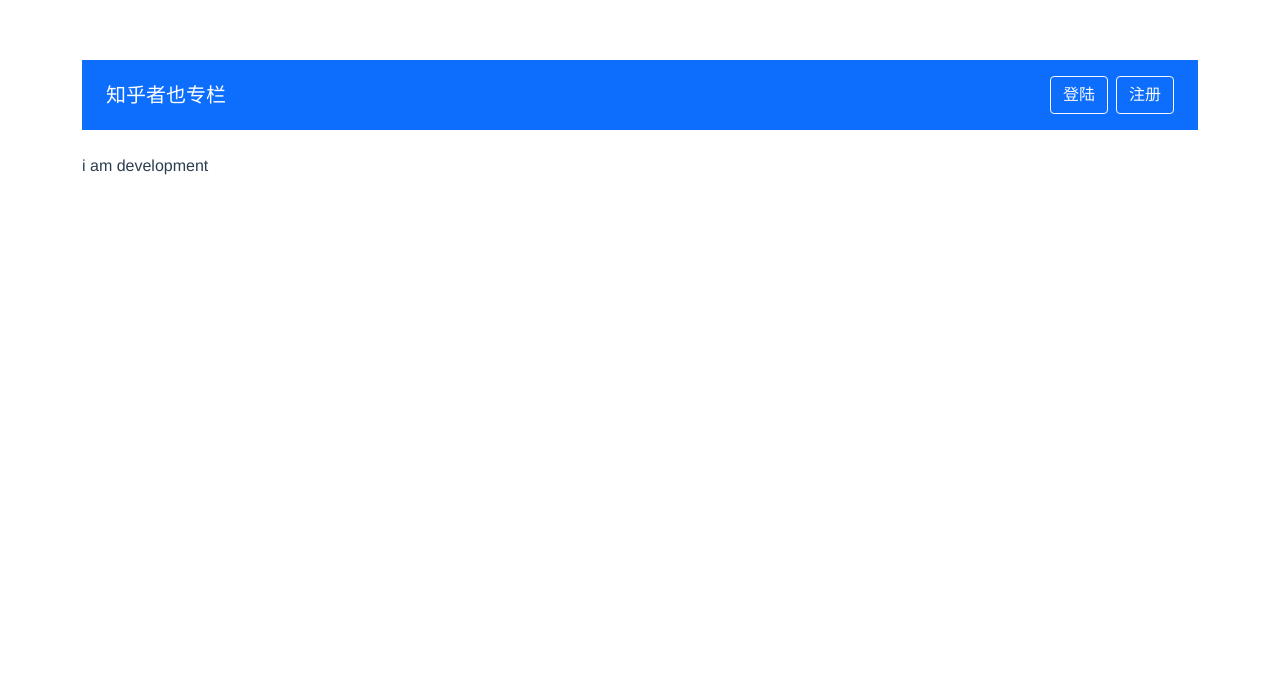
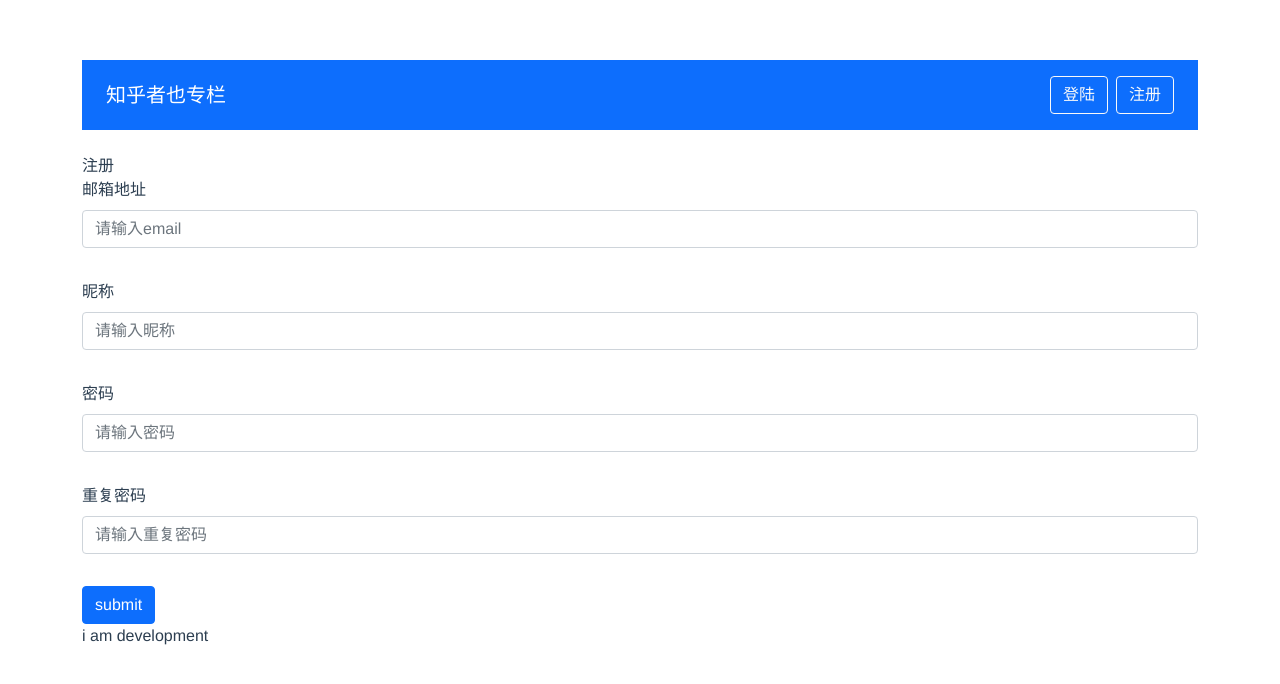
Before and after one commit to a712718/zhihuzheye, a Vue app: page /register in a window 1280 px wide. Shown: the top 684 px of the page. Built offline with nearby package versions, Linux system fonts and the light colour scheme.

Commit message:
fix:  添加注册

```diff
--- /dev/null
+++ b/src/api.ts
@@ -0,0 +1,5 @@
+const api = {
+  register: '/users'
+};
+
+export default api;
--- a/src/components/GlobalHeader.vue
+++ b/src/components/GlobalHeader.vue
@@ -3,7 +3,7 @@
     <a class="navbar-brand" href="#">知乎者也专栏</a>
     <ul v-if="!user.isLogin" class="list-inline mb-0">
       <li class="list-inline-item" @click="login"><a href="#" class="btn btn-outline-light my-2">登陆</a></li>
-      <li class="list-inline-item"><a href="#" class="btn btn-outline-light my-2">注册</a></li>
+      <li class="list-inline-item" @click="register"><a href="#" class="btn btn-outline-light my-2">注册</a></li>
     </ul>
     <ul v-else class="list-inline mb-0">
       <!-- <li class="list-inline-item"><a href="#" class="btn btn-outline-light my-2">您好：{{user.name}}</a></li> -->
@@ -52,6 +52,11 @@ export default defineComponent({
         name: 'login'
       })
     }
+    const register = () => {
+      router.push({
+        name: 'register'
+      })
+    }
     const create = () => {
       router.push({
         name: 'create'
@@ -60,6 +65,7 @@ export default defineComponent({
     return {
       logout,
       login,
+      register,
       create
     }
   }
--- a/src/router.ts
+++ b/src/router.ts
@@ -3,6 +3,7 @@ import store from './store';
 import http from '@/utils/http'
 import Home from './views/Home.vue';
 import Login from './views/Login.vue';
+import Register from './views/Register.vue';
 import NotFound from './views/404.vue'
 import Create from './views/Create.vue'
 
@@ -18,6 +19,12 @@ const routes = [
     path: '/login',
     name: 'login',
     component: Login,
+    meta: {redirectToHome: true}
+  },
+  {
+    path: '/register',
+    name: 'register',
+    component: Register,
     meta: {redirectToHome: true}
   },
   {
--- a/src/utils/http.ts
+++ b/src/utils/http.ts
@@ -10,7 +10,7 @@ const instance = axios.create({
 // 发消息中统一添加icode
 instance.interceptors.request.use( config => {
   console.log('request config', config);
-  const mukeCode = '5CD4944B827AC23C';
+  const mukeCode = '04AB3ABE5C99AA0C';
   if (config.method === 'get') {
     config.params = {
       ...config.params,
--- /dev/null
+++ b/src/views/Register.vue
@@ -0,0 +1,84 @@
+<template>
+  <div>注册</div>
+  <validate-form @form-submit="onFormSubmit">
+    <div class="mb-3">
+      <label for="exampleInputEmail1" class="form-label">邮箱地址</label>
+      <validate-input type="input" v-model="formdata.email" placeholder="请输入email" class="x-input" :rules="emailRules"></validate-input>
+    </div>
+     <div class="mb-3">
+      <label for="exampleInputEmail1" class="form-label">昵称</label>
+      <validate-input type="input" v-model="formdata.nickName" placeholder="请输入昵称" class="x-input"></validate-input>
+    </div>
+    <div class="mb-3">
+      <label for="exampleInputPassword1" class="form-label">密码</label>
+      <validate-input type="password" v-model="formdata.password" placeholder="请输入密码" class="x-input" :rules="passwordRules"></validate-input>
+    </div>
+    <div class="mb-3">
+      <label for="exampleInputPassword1" class="form-label">重复密码</label>
+      <validate-input type="password" v-model="formdata.repeatPassword" placeholder="请输入重复密码" class="x-input" :rules="passwordRules"></validate-input>
+    </div>
+  </validate-form>
+</template>
+<script lang="ts">
+import { defineComponent, reactive } from 'vue'
+import { useStore } from 'vuex';
+import { useRouter } from 'vue-router';
+import ValidateInput from '../components/ValidateInput.vue';
+import ValidateForm from '../components/ValidateForm.vue';
+import creatMessage  from '@/components/createMessage';
+import http from '@/utils/http';
+import api from '@/api';
+
+export default defineComponent({
+  name: 'Register',
+  components: {
+    ValidateInput,
+    ValidateForm,
+  },
+  setup() {
+    const store = useStore();
+    const router = useRouter();
+     console.log('login');
+     const formdata = reactive({
+      email: '',
+      nickName: '',
+      password: ''
+    });
+    const emailRules = [{
+      type: 'required',
+      message: '不能为空'
+    },{
+      type: 'email',
+      message: '请输入符合规范的邮箱'
+    }]
+    const onFormSubmit = async () => {
+      http.post(api.register, {
+        email: formdata.email,
+        nickName: formdata.nickName,
+        password: formdata.password
+      }).then((res: any) => {
+        console.log('注册res！！！！！！', res);
+        if (res.code === 0) {
+          creatMessage('注册成功', 'success');
+          router.push({
+            name: 'login'
+          })
+        } else {
+          creatMessage(res.error, 'error');
+        }
+      }).catch((error) => {
+        creatMessage(error.error, 'error');
+      })
+    }
+
+    return {
+      formdata,
+      emailRules,
+      onFormSubmit,
+    }
+  },
+})
+</script>
+<style scoped>
+
+</style>
```
